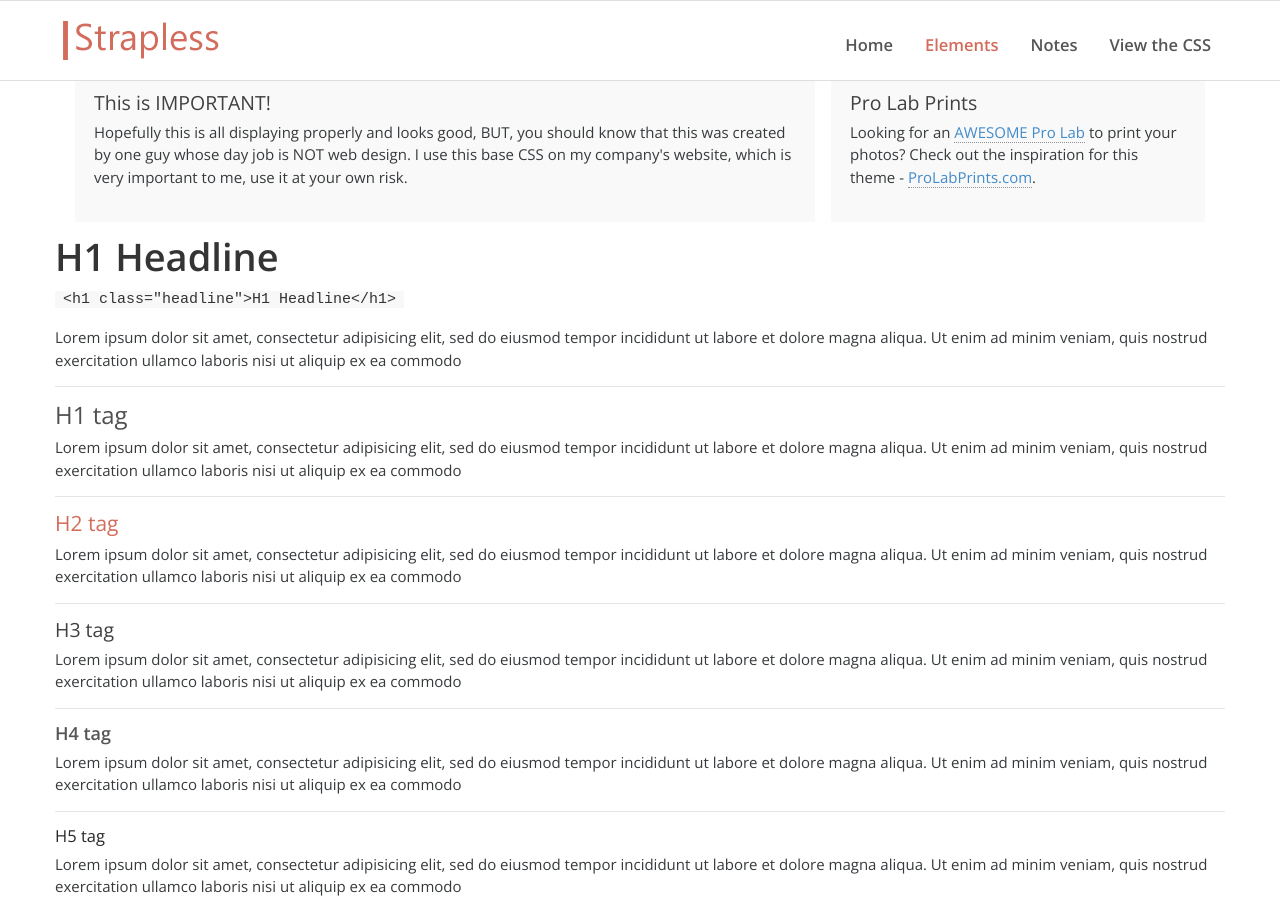
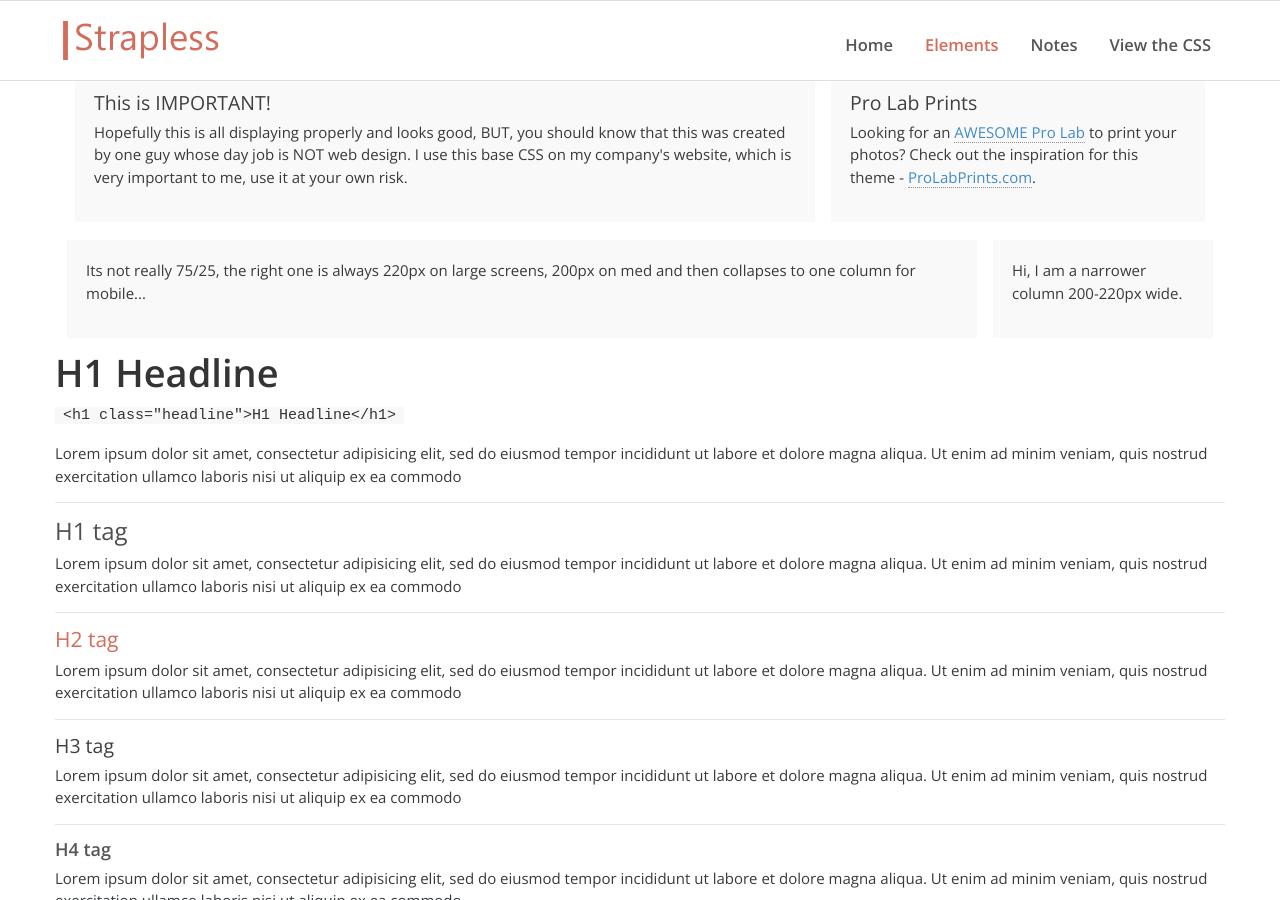
Before and after one commit to rdyar/strapless, a Jekyll site: the page built from sample-pages/elements.md, in a window 1280 px wide and 900 px high, scrolled down 762 px. Built offline with Jekyll 4.4.1, drawn with Linux system fonts in a browser that asks for light colours.

Commit message:
75/25 column support

```diff
--- a/sample-pages/elements.md
+++ b/sample-pages/elements.md
@@ -70,6 +70,19 @@ description: List of elements and their styles
    <div class="column-33 ">
   <div class="gray-box"><h3>Pro Lab Prints</h3>
    <p>Looking for an <a href="https://prolabprints.com">AWESOME Pro Lab</a> to print your photos? Check out the inspiration for this theme - <a href="https://prolabprints.com">ProLabPrints.com</a>.</p>
+  </div>
+  </div>
+</div>
+<div class="row-container">
+  <div class="column-75 ">
+  <div class="gray-box">
+  <p>Its not really 75/25, the right one is always 220px on large screens, 200px on med and then collapses to one column for mobile...</p>
+  </div>
+  </div>
+
+   <div class="column-25 ">
+  <div class="gray-box">
+   <p>Hi, I am a narrower column 200-220px wide.</p>
   </div>
   </div>
 </div>
```
